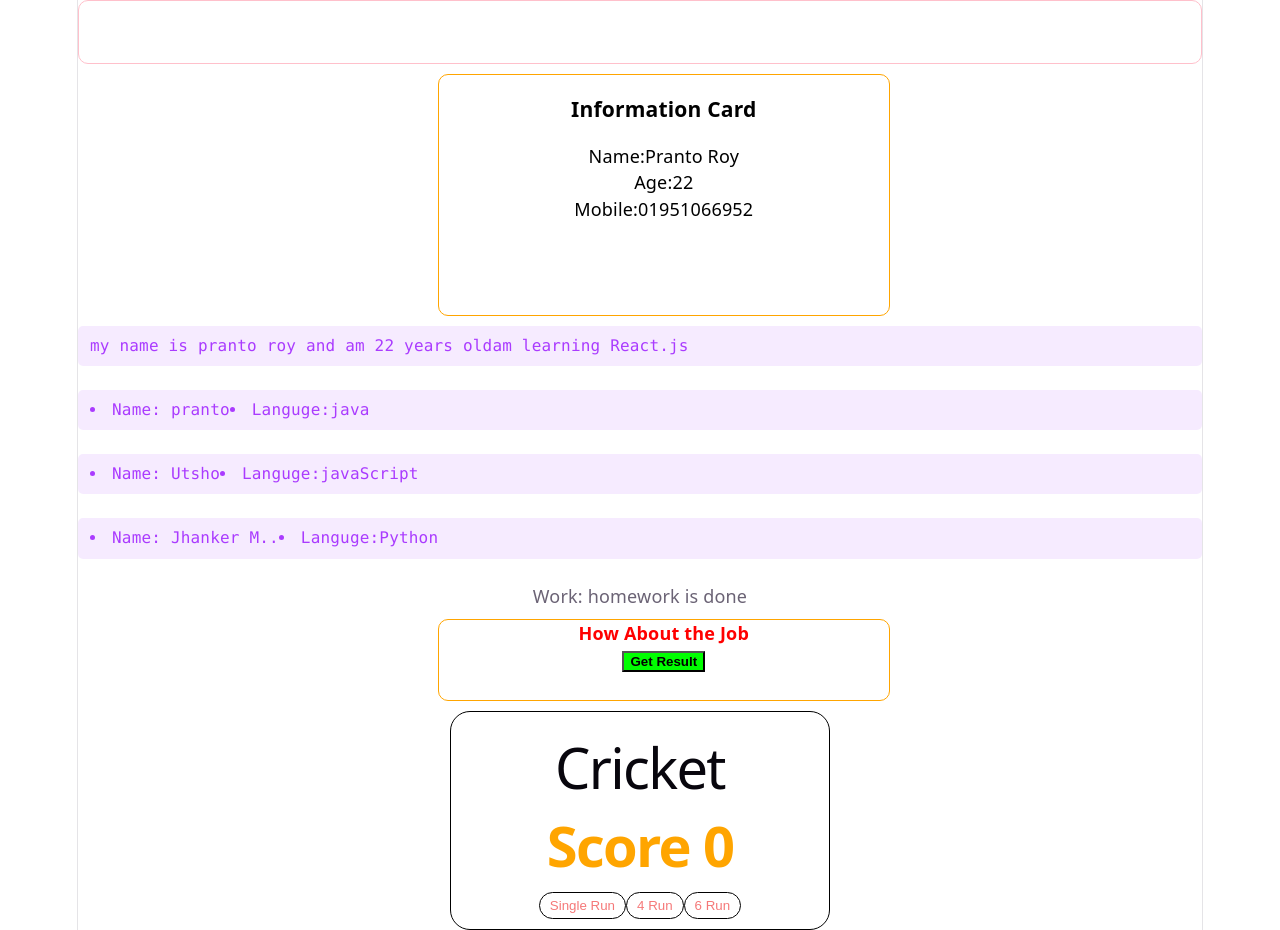
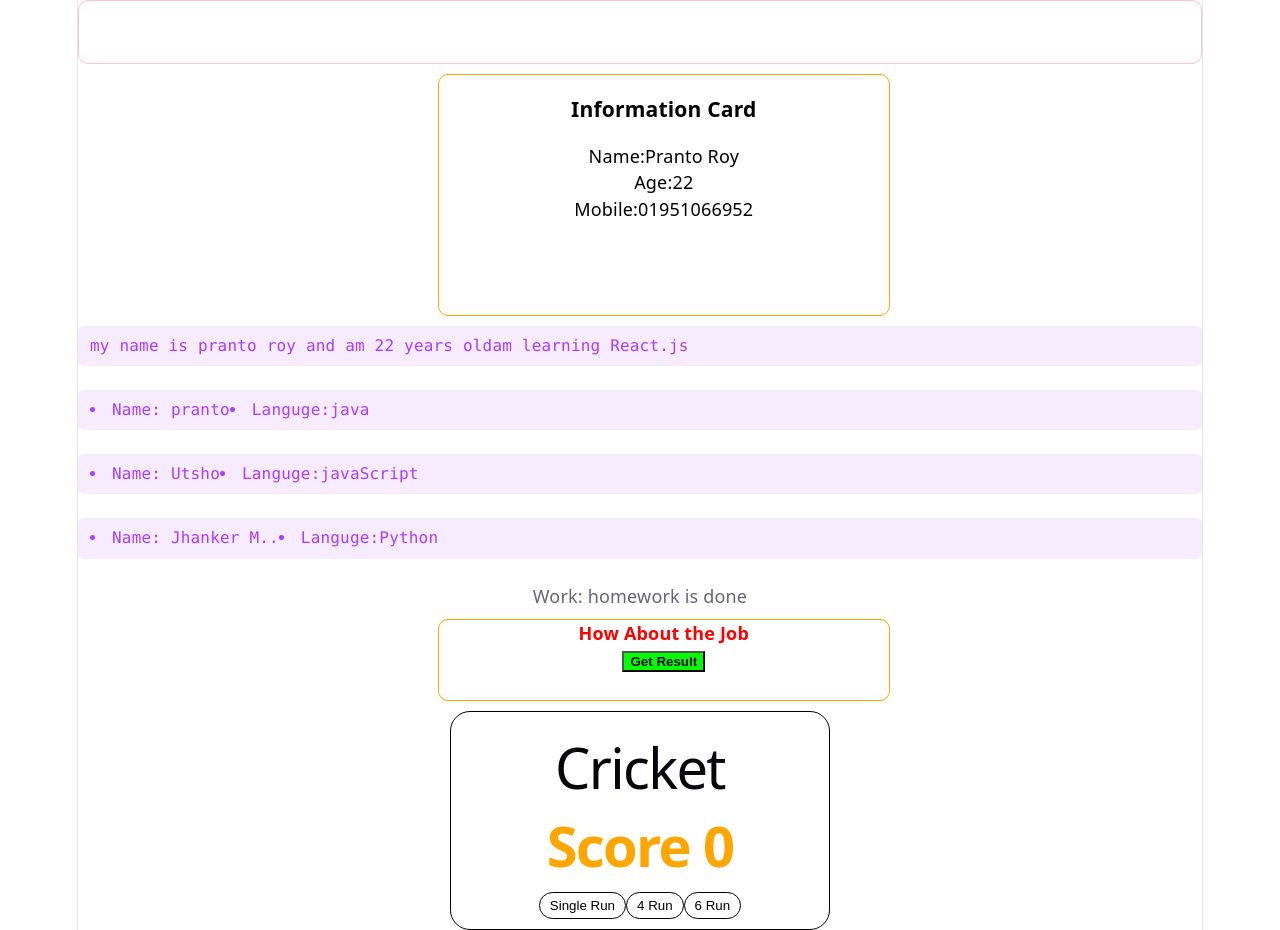
Before and after one commit to Pranto779/Reactpractice, a React (Vite) app in the folder my-ReactP-app/: page / in a window 1280 px wide. Built offline with nearby package versions, Linux system fonts and the light colour scheme.

Commit message:
update run button color

```diff
--- a/my-ReactP-app/src/App.css
+++ b/my-ReactP-app/src/App.css
@@ -1,6 +1,6 @@
 
 .style{
-  color: rgb(245, 120, 120);
+  color: black;
   background-color: white;
   border: 1px solid black;
   border-radius: 20px;
```
